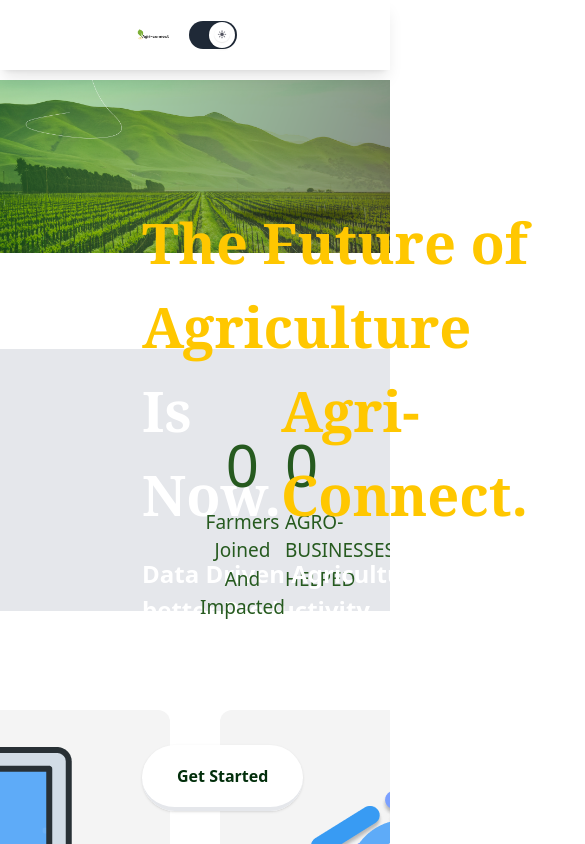
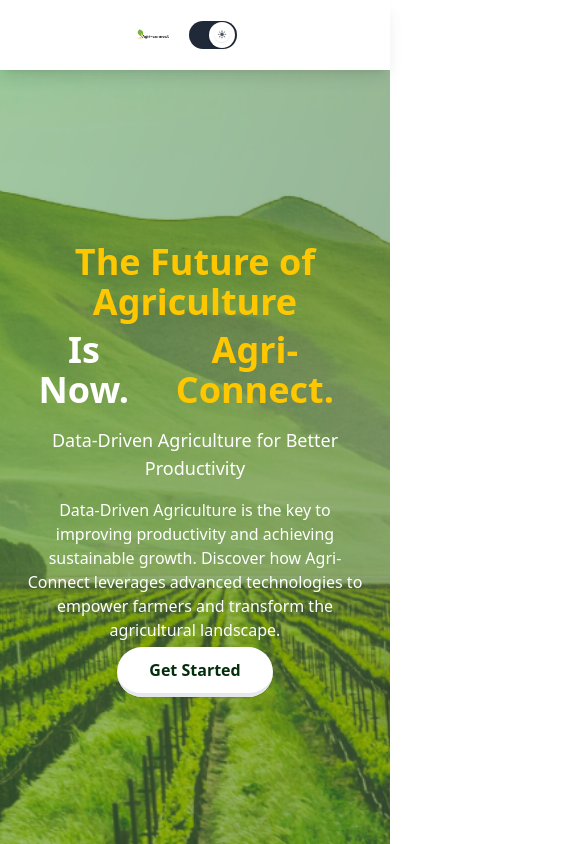
Before and after one commit to nand-n/agriconn, a React (Create React App) app: page / in a window 390 px wide. Shown: the top 844 px of the page, 585 px wide, since content can reach past the window. Built offline with nearby package versions, Linux system fonts and the light colour scheme; no server answers.

Commit message:
Responsive Pages Start

```diff
--- a/src/Components/Home/home.jsx
+++ b/src/Components/Home/home.jsx
@@ -168,7 +168,7 @@
           className=""
         >-
         </motion.div> */}
-      <section className='mt-[80px] sm:mt-16'>
+      {/* <section className='mt-[80px] sm:mt-16'>
 
         <div className="">
           <div className={` `} >
@@ -199,7 +199,144 @@
                 <img src={logoXl} alt="logoxl" className=' w-fit h-fit'/>
               </div>
           </div>
-        </section>
+        </section> */}
+{/* <section className="mt-10 sm:mt-16">
+  <div className="grid grid-cols-1 sm:grid-cols-2 gap-4">
+    <div className="relative">
+      <img className="w-full h-auto sm:h-full" src={firstImg} alt="" />
+      <div className="absolute top-1/2 left-1/2 transform -translate-x-1/2 -translate-y-1/2 text-center">
+        <h1 className="text-[#FFC700] text-4xl sm:text-5xl font-bold mb-2">
+          The Future of Agriculture
+        </h1>
+        <div className="flex justify-center mb-4">
+          <h1 className="text-white text-4xl sm:text-5xl font-bold">
+            Is Now.
+          </h1>
+          <h1 className="text-[#FFC700] text-4xl sm:text-5xl font-bold">Agri-Connect.</h1>
+        </div>
+        <p className="text-white text-lg sm:text-xl mb-4">
+          Data-Driven Agriculture for Better Productivity
+        </p>
+        <p className="text-white text-base sm:text-lg mb-4">
+          Data-Driven Agriculture is the key to improving productivity and achieving sustainable growth. Discover how Agri-Connect leverages advanced technologies to empower farmers and transform the agricultural landscape.
+        </p>
+        <div>
+          <Link
+            to="/signin"
+            className="bg-[#ffffff] border-b-4 shadow text-[#022e0b] font-bold hover:bg-[#022e0b] hover:shadow-2xl hover:text-white hover:font-bold px-8 py-3 rounded-full text-base sm:text-lg"
+          >
+            Get Started
+          </Link>
+        </div>
+      </div>
+    </div>
+    <div className="flex items-center justify-center">
+      <img src={logoXl} alt="logoxl" className="w-3/4 sm:w-full max-w-xs sm:max-w-none" />
+    </div>
+  </div>
+</section> */}
+
+{/* <section className="mt-10 sm:mt-16">
+  <div className="grid grid-cols-1 sm:grid-cols-2 gap-4">
+    <div className="relative">
+      <img className="w-full h-auto sm:h-full" src={firstImg} alt="" />
+      <div className="absolute inset-0 flex flex-col justify-center items-center text-center p-6 sm:p-10">
+        <h1 className="text-[#FFC700] text-4xl sm:text-5xl font-bold mb-2">
+          The Future of Agriculture
+        </h1>
+        <div className="flex justify-center mb-4">
+          <h1 className="text-white text-4xl sm:text-5xl font-bold">
+            Is Now.
+          </h1>
+          <h1 className="text-[#FFC700] text-4xl sm:text-5xl font-bold">Agri-Connect.</h1>
+        </div>
+        <p className="text-white text-lg sm:text-xl mb-4">
+          Data-Driven Agriculture for Better Productivity
+        </p>
+        <p className="text-white text-base sm:text-lg mb-4">
+          Data-Driven Agriculture is the key to improving productivity and achieving sustainable growth. Discover how Agri-Connect leverages advanced technologies to empower farmers and transform the agricultural landscape.
+        </p>
+        <div>
+          <Link
+            to="/signin"
+            className="bg-[#ffffff] border-b-4 shadow text-[#022e0b] font-bold hover:bg-[#022e0b] hover:shadow-2xl hover:text-white hover:font-bold px-8 py-3 rounded-full text-base sm:text-lg"
+          >
+            Get Started
+          </Link>
+        </div>
+      </div>
+    </div>
+    <div className="flex items-center justify-center">
+      <img src={logoXl} alt="logoxl" className="w-2/3 sm:w-4/5 max-w-md" />
+    </div>
+  </div>
+</section> */}
+{/* <section className="mt-10 sm:mt-16">
+  <div className="relative h-screen">
+    <img className="w-full h-full object-cover" src={firstImg} alt="" />
+    <div className="absolute inset-0 flex flex-col justify-center items-center text-center p-6 sm:p-10">
+      <h1 className="text-[#FFC700] text-4xl sm:text-5xl font-bold mb-2">
+        The Future of Agriculture
+      </h1>
+      <div className="flex justify-center mb-4">
+        <h1 className="text-white text-4xl sm:text-5xl font-bold">
+          Is Now.
+        </h1>
+        <h1 className="text-[#FFC700] text-4xl sm:text-5xl font-bold">Agri-Connect.</h1>
+      </div>
+      <p className="text-white text-lg sm:text-xl mb-4">
+        Data-Driven Agriculture for Better Productivity
+      </p>
+      <p className="text-white text-base sm:text-lg mb-4">
+        Data-Driven Agriculture is the key to improving productivity and achieving sustainable growth. Discover how Agri-Connect leverages advanced technologies to empower farmers and transform the agricultural landscape.
+      </p>
+      <div>
+        <Link
+          to="/signin"
+          className="bg-[#ffffff] border-b-4 shadow text-[#022e0b] font-bold hover:bg-[#022e0b] hover:shadow-2xl hover:text-white hover:font-bold px-8 py-3 rounded-full text-base sm:text-lg"
+        >
+          Get Started
+        </Link>
+      </div>
+    </div>
+  </div>
+</section> */}
+
+
+<section className="mt-10 sm:mt-16">
+  <div className="relative h-screen">
+    <img className="w-full h-full object-cover object-center" src={firstImg} alt="" />
+    <div className="absolute inset-0 flex flex-col justify-center items-center text-center p-6 sm:p-10">
+      <h1 className="text-[#FFC700] text-4xl sm:text-5xl font-bold mb-2">
+        The Future of Agriculture
+      </h1>
+      <div className="flex justify-center mb-4">
+        <h1 className="text-white text-4xl sm:text-5xl font-bold">
+          Is Now.
+        </h1>
+        <h1 className="text-[#FFC700] text-4xl sm:text-5xl font-bold">Agri-Connect.</h1>
+      </div>
+      <p className="text-white text-lg sm:text-xl mb-4">
+        Data-Driven Agriculture for Better Productivity
+      </p>
+      <p className="text-white text-base sm:text-lg mb-4">
+        Data-Driven Agriculture is the key to improving productivity and achieving sustainable growth. Discover how Agri-Connect leverages advanced technologies to empower farmers and transform the agricultural landscape.
+      </p>
+      <div>
+        <Link
+          to="/signin"
+          className="bg-[#ffffff] border-b-4 shadow text-[#022e0b] font-bold hover:bg-[#022e0b] hover:shadow-2xl hover:text-white hover:font-bold px-8 py-3 rounded-full text-base sm:text-lg"
+        >
+          Get Started
+        </Link>
+      </div>
+    </div>
+  </div>
+</section>
+
+
+
+
         <section id="about-us" className="w-screen mt-[96px] h-[262px] bg-gray-200">
         <div className="flex justify-between pt-[72px] pb-[68px] px-[200px]">
           <div className="relative items-center">
```
